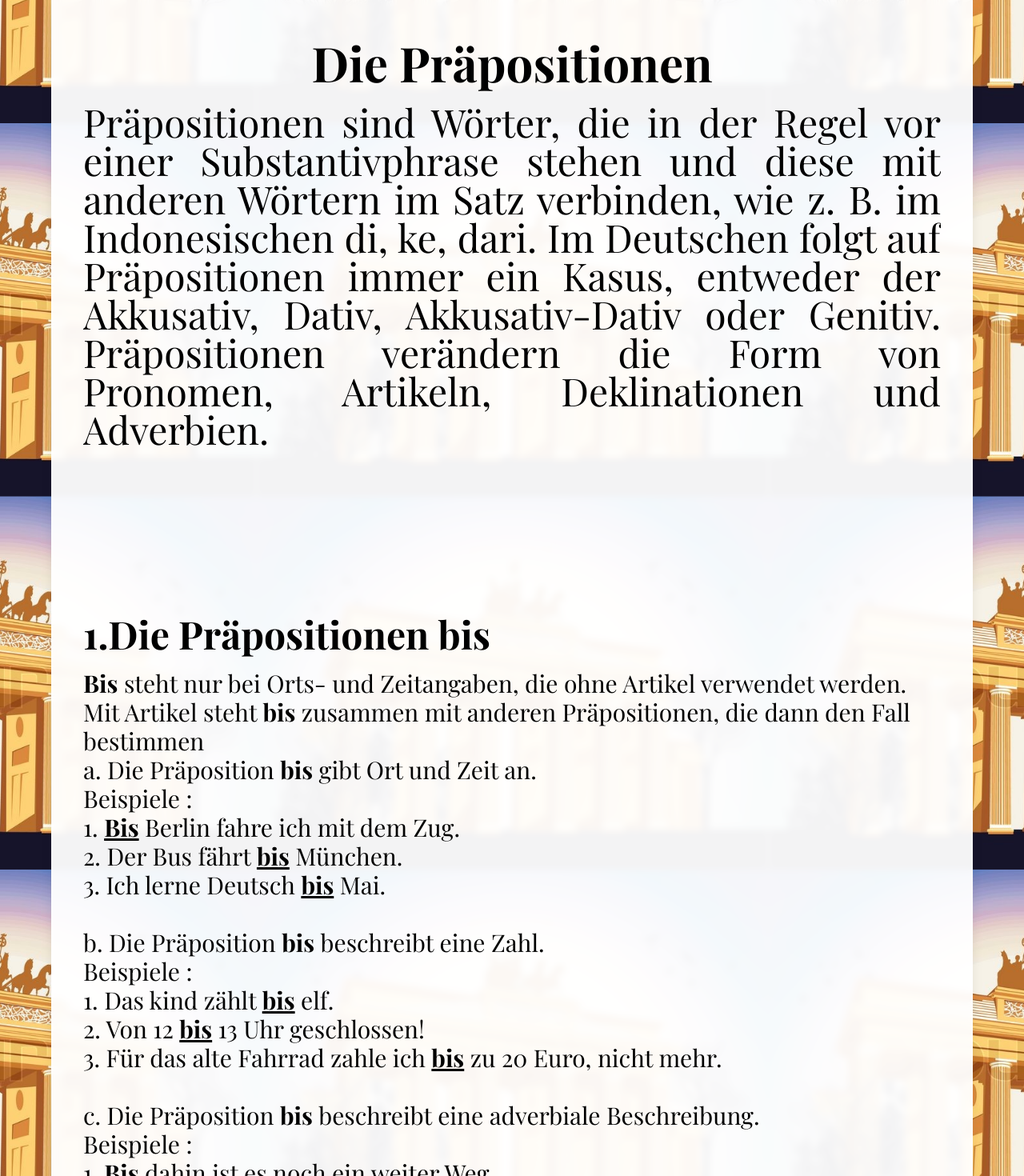
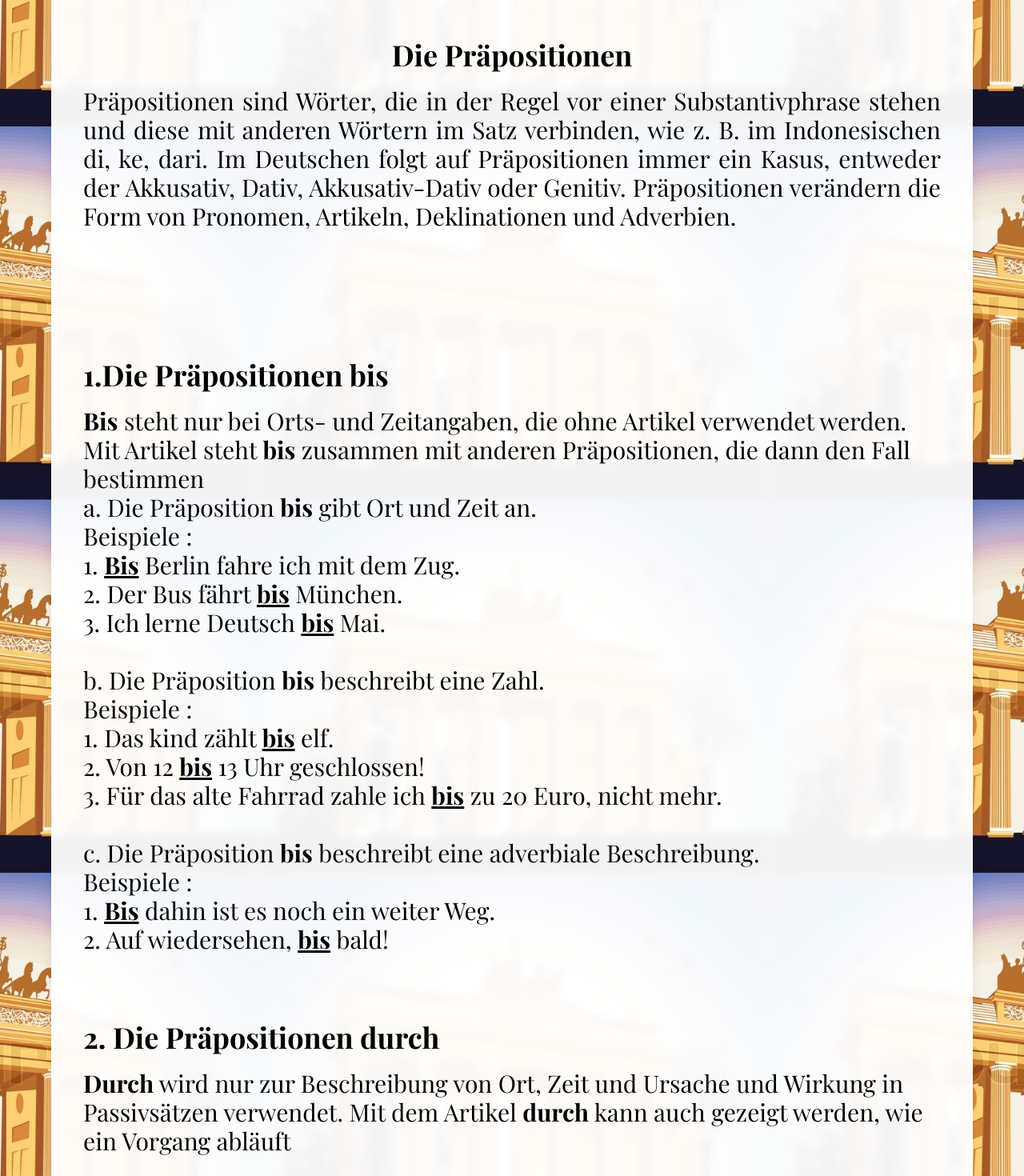
Before and after one commit to muharisharis13/bahasa-germany, a Next.js app: page /materi1 in a window 1280 px wide. Shown: the top 1470 px of the page at 80% size. Built offline with nearby package versions, Linux system fonts and the light colour scheme; a web font is replaced by a local one.

Commit message:
Tambah Audio

```diff
--- a/app/layout.tsx
+++ b/app/layout.tsx
@@ -13,7 +13,24 @@ export default function RootLayout({
 }>) {
   return (
     <html lang="en">
-      <body>{children}</body>
+      <body>
+
+        {children}
+        <script
+          dangerouslySetInnerHTML={{
+            __html: `
+              var audio = document.createElement("AUDIO")
+              document.body.appendChild(audio);
+              audio.src = "./musik.mp4"
+                audio.muted = false
+              document.addEventListener("DOMContentLoaded", function(event) {
+
+              audio.play()
+            });
+                  `,
+          }}
+        ></script>
+      </body>
     </html>
   );
 }
--- a/app/materi1/page.tsx
+++ b/app/materi1/page.tsx
@@ -712,11 +712,11 @@ export default function Materi1() {
           </div>
         </div> */}
         <div className=" px-2 lg:px-10 py-12 mx-auto  h-full ">
-          <div className=" h-full overflow-y-auto text-justify  min-h-[90vh] text-2xl">
-            <div className="header1 font-bold text-6xl  items-center text-center mb-5">
+          <div className=" h-full overflow-y-auto text-justify  min-h-[50vh] text-2xl">
+            <div className="header1 font-bold text-4xl  items-center text-center mb-5">
               Die Präpositionen
             </div>
-            <div className="mb-5 text-5xl">
+            <div className="mb-2 text-3xl">
               Präpositionen sind Wörter, die in der Regel vor einer
               Substantivphrase stehen und diese mit anderen Wörtern im Satz
               verbinden, wie z. B. im Indonesischen di, ke, dari. Im Deutschen
@@ -727,7 +727,7 @@ export default function Materi1() {
           </div>
           <div className=" h-full overflow-y-auto text-left min-h-[90vh] text-2xl">
 
-            <div className="header1 font-bold text-5xl mb-5">
+            <div className="header1 font-bold text-4xl mb-5">
               <span className="font-bold">1.Die Präpositionen bis</span>
             </div>
             <div className="mb-5 text-3xl">
@@ -755,7 +755,9 @@ export default function Materi1() {
               </p>
 
             </div>
-            <div className="header1 font-bold text-5xl mb-5">
+            <br/>
+            <br/>
+            <div className="header1 font-bold text-4xl mb-5">
               <span className="font-bold">2. Die Präpositionen durch</span>
             </div>
             <div className="mb-5 text-3xl">
@@ -792,7 +794,9 @@ export default function Materi1() {
               </p>
 
             </div>
-            <div className="header1 font-bold text-5xl mb-5">
+            <br/>
+            <br/>
+            <div className="header1 font-bold text-4xl mb-5">
               <span className="font-bold">3. Die Präpositionen {formatText("bis", "font-bold underline")}</span>
             </div>
             <div className="mb-5 text-3xl">
@@ -815,7 +819,9 @@ export default function Materi1() {
               </p>
 
             </div>
-            <div className="header1 font-bold text-5xl mb-5">
+            <br/>
+            <br/>
+            <div className="header1 font-bold text-4xl mb-5">
               <span className="font-bold">4. Die Präpositionen für</span>
             </div>
             <div className="mb-5 text-3xl">
@@ -862,7 +868,9 @@ export default function Materi1() {
               </p>
 
             </div>
-            <div className="header1 font-bold text-5xl mb-5">
+            <br/>
+            <br/>
+            <div className="header1 font-bold text-4xl mb-5">
               <span className="font-bold">5. Die Präpositionen gegen</span>
             </div>
             <div className="mb-5 text-3xl">
@@ -896,7 +904,9 @@ export default function Materi1() {
               </p>
 
             </div>
-            <div className="header1 font-bold text-5xl mb-5">
+            <br/>
+            <br/>
+            <div className="header1 font-bold text-4xl mb-5">
               <span className="font-bold">6. Die Präpositionen ohne</span>
             </div>
             <div className="mb-5 text-3xl">
@@ -914,7 +924,9 @@ export default function Materi1() {
               </p>
 
             </div>
-            <div className="header1 font-bold text-5xl mb-5">
+            <br />
+            <br />
+            <div className="header1 font-bold text-4xl mb-5">
               <span className="font-bold">7. Die Präpositionen um</span>
             </div>
             <div className="mb-5 text-3xl">
--- a/app/page.tsx
+++ b/app/page.tsx
@@ -14,6 +14,7 @@ export default function Home() {
         backgroundPosition: "center",
       }}
     >
+
       <div className=" w-full">
         <div className="w-full max-w-sm mx-auto  overflow-hidden bg-white/50 backdrop-blur-sm rounded-lg shadow-md -mt-[5vh]">
           <div className="px-6 py-4">
@@ -75,7 +76,10 @@ export default function Home() {
           <br />
           Die Betreurin : Dr. phil. Suci Pujiastuti, M.A.
         </span>
+
       </div>
+
     </div>
+
   );
 }
--- a/app/tujuan_pembelajaran/page.tsx
+++ b/app/tujuan_pembelajaran/page.tsx
@@ -17,10 +17,21 @@ const TujuanPembelajaran = () => {
         <div className=" px-2 lg:px-10 py-12 mx-auto  h-full ">
           <div className=" h-full overflow-y-auto text-justify  min-h-[90vh] text-2xl">
             <div className="header1 font-bold text-3xl items-center text-center mb-5">
-              Lernziel aus das Buch “BUKU AJAR PEMBELAJARAN TATA BAHASA JERMAN”
+              {/* Lernziel aus das Buch “BUKU AJAR PEMBELAJARAN TATA BAHASA JERMAN” */}
+              Lernergebnisse
             </div>
             <div className="mb-5 text-4xl">
-              1. Die Studenten können Sätze mit Präpositionen mit dem Dativ
+              1.	Die Studenten sind in der Lage, Sätze mit Präpositionen zu bilden.
+              Indikatoren
+              <br/>
+              <br/>
+              2.	Die Studenten verstehen und verwenden Präpositionen im Akkusativ
+              <br/>
+              <br/>
+              3.	Die Studenten sind in der Lage, Sätze mit Präpositionen im Akkusativ zu bilden.
+              <br/>
+              <br/>
+              {/* 1. Die Studenten können Sätze mit Präpositionen mit dem Dativ
               Akkusativ <br />
               <br />
               <br />
@@ -36,7 +47,7 @@ const TujuanPembelajaran = () => {
               <br />
               <br />
               5. Die Studenten können Sätze mit Ersatzpräposition
-              (Präpositionalpronomen)
+              (Präpositionalpronomen) */}
             </div>
           </div>
 
```
Also changed, not shown: 1 other file (tests, documents, lock files or other folders).
